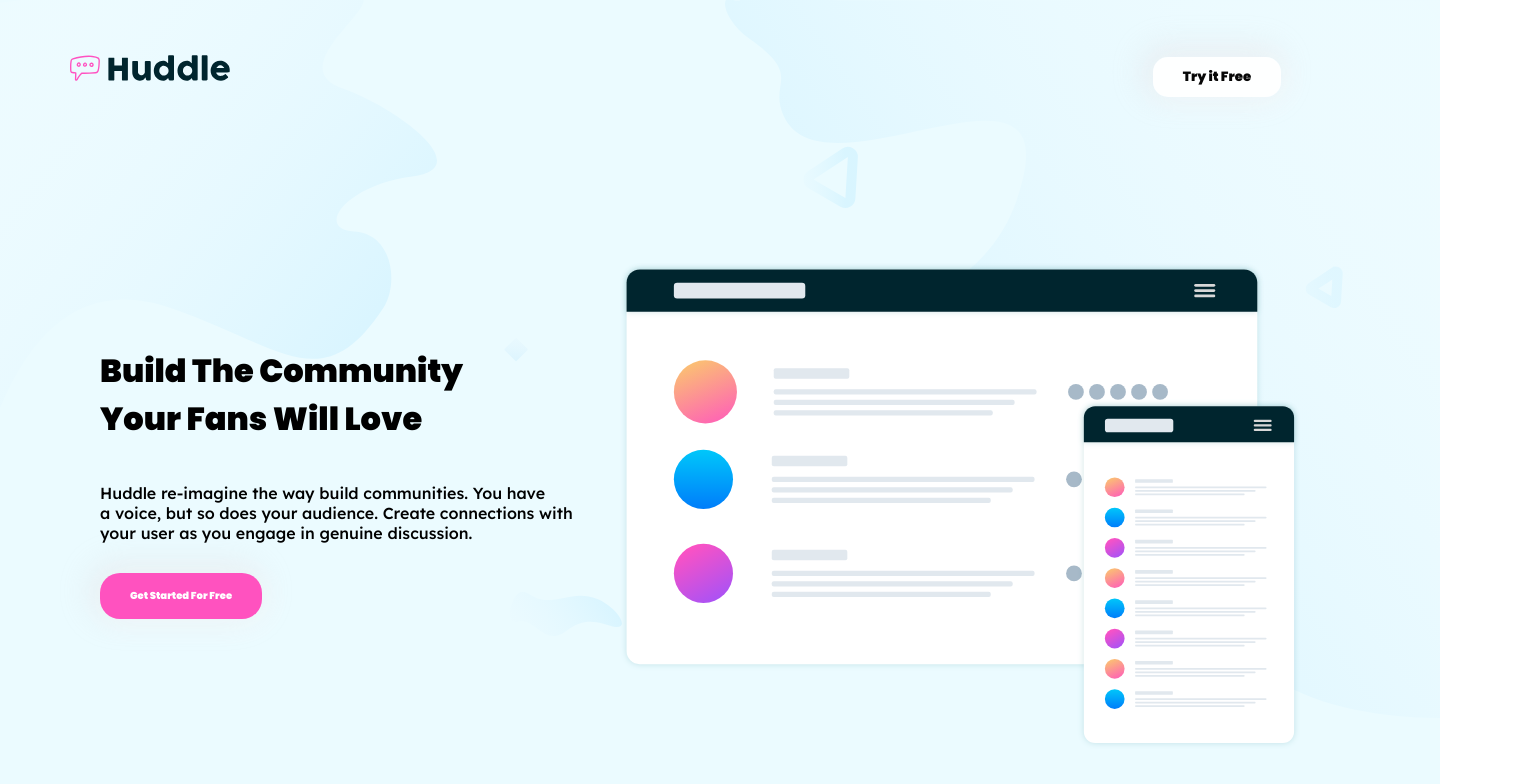
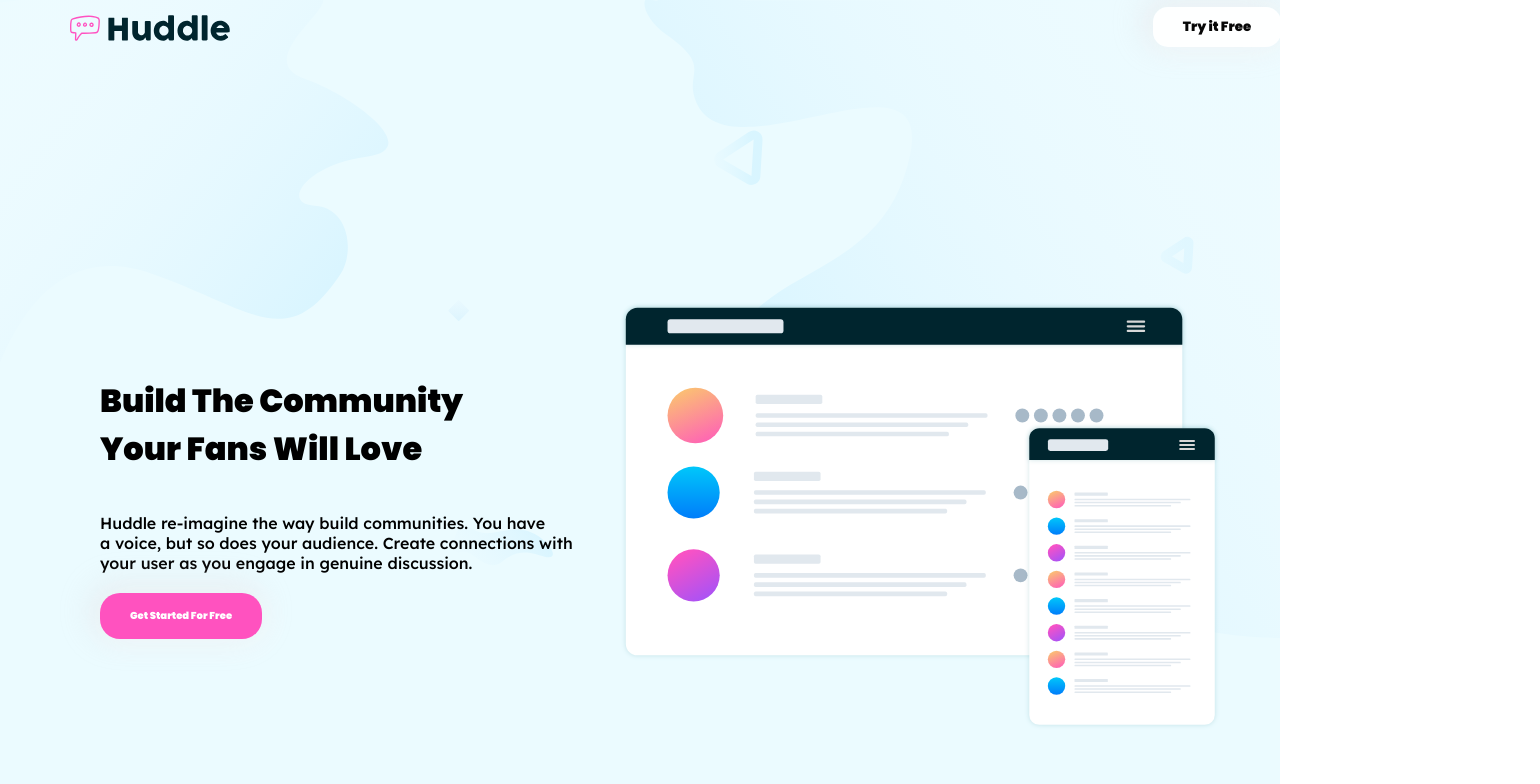
Before and after one commit to chibuezedev/Huddle, a plain HTML site: page index.html in a window 1280 px wide. Shown: the top 784 px of the page, 1540 px wide, since content can reach past the window. Drawn offline with Linux system fonts and the light colour scheme.

Commit message:
initial commit

```diff
--- a/css/style.css
+++ b/css/style.css
@@ -13,12 +13,21 @@
 .section1{
     position: absolute;
     background-color: hsl(193, 100%, 96%);
+    width: 100%;
+    height: 800px;
+    z-index: inherit;
+    display: inline-block;
+    overflow: hidden;
+}
+.big-hero{
+ width: 100%;
+ top: 20px;
 }
 .icon{
     position: relative;
     padding: 150px 20px;
     left: 50px;
-    bottom: 820px;
+    bottom: 780px;
     width: 200px;
 }
 .mockups{
@@ -26,16 +35,16 @@
     padding: 20px 20px;
     width: 50%;
     left: 600px;
-    bottom: 500px;
+    bottom: 50px;
 }
 .section1 h1{
   position: relative;
-  bottom: 720px;
+  bottom: 610px;
   left: 100px
 }
 .section1 p{
   position: relative;
-  bottom: 680px;
+  bottom: 570px;
   left: 100px;
   font-family: 'Lexend Deca', sans-serif;
 }
@@ -51,7 +60,7 @@
   font-family: 'Poppins', sans-serif;
   font-size: 10px;
   left: 100px;
-  bottom: 650px;
+  bottom: 550px;
   text-decoration: none;
   box-shadow: 5px 5px 30px 7px rgba(255, 255, 255, 0.25), -5px -5px 30px 7px rgba(219, 200, 200, 0.22);
 }
@@ -70,7 +79,7 @@ color: white;
   border: none;
   font-family: 'Poppins', sans-serif;
   left: 950px;
-  bottom: 970px;
+  bottom: 940px;
   box-shadow: 5px 5px 30px 7px rgba(255, 255, 255, 0.25), -5px -5px 30px 7px rgba(219, 200, 200, 0.22);
 
 }
@@ -107,7 +116,7 @@ color: white;
   .card1{
   position: absolute;
   background: #fff;
-  top: 1150px;
+  top: 900px;
   margin: 2em;
   display: inline-block;
   overflow: hidden;
@@ -122,7 +131,7 @@ color: white;
 .card2{
   position: absolute;
   background: #fff;
-  top: 1500px;
+  top: 1250px;
   margin: 2em;
   display: inline-block;
   overflow: hidden;
@@ -137,7 +146,7 @@ color: white;
 .card3{
   position: absolute;
   background: #fff;
-  top: 1850px;
+  top: 1600px;
   margin: 2em;
   display: inline-block;
   overflow: hidden;
@@ -200,7 +209,7 @@ color: white;
 .card4{
   position: absolute;
   background: #fff;
-  top: 2400px;
+  top: 2150px;
   left: 25%;
   z-index: 10;
   display: inline-block;
@@ -242,7 +251,7 @@ footer {
   background-color: hsl(192, 100%, 9%);
   width: 100%;
   height: 70%;
-  top: 2500px;
+  top: 2250px;
   z-index: inherit;
   display: inline-block;
   overflow: hidden;
--- a/index.html
+++ b/index.html
@@ -13,7 +13,7 @@
 
 <main>
 <div class="section1">
-<img src="images/bg-hero-desktop.svg" alt="hero">
+<img class="big-hero" src="images/bg-hero-desktop.svg" alt="hero">
 <img class="icon" src="images/logo.svg" alt="icon">
 <img class="mockups" src="images/illustration-mockups.svg" alt="mockups">
 <button class="btn1"><a href="">Try it Free</a></button>
```
Also changed, not shown: 1 other file.
